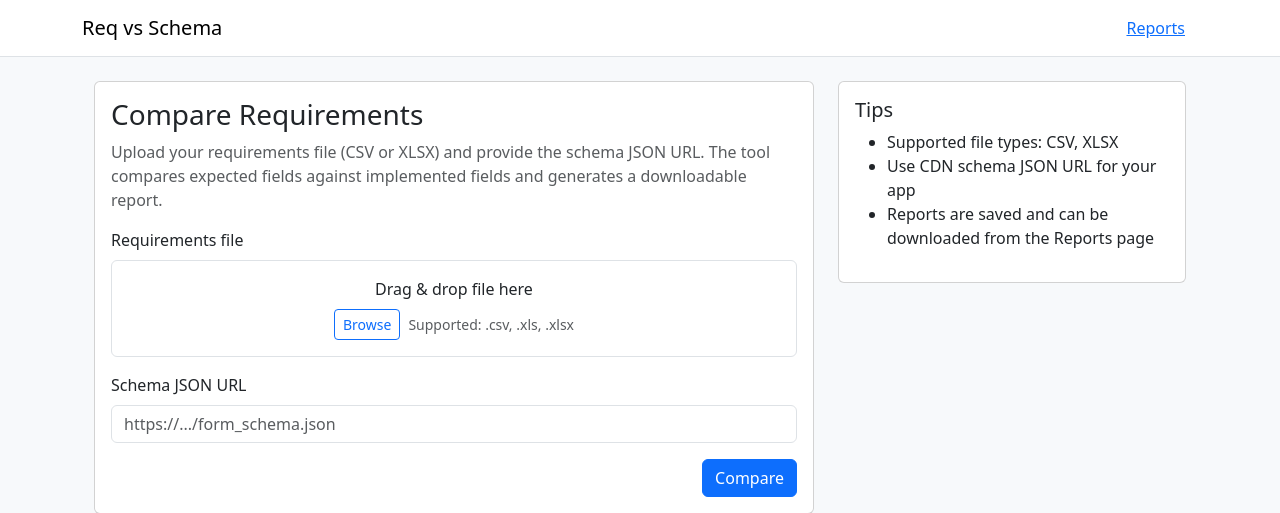
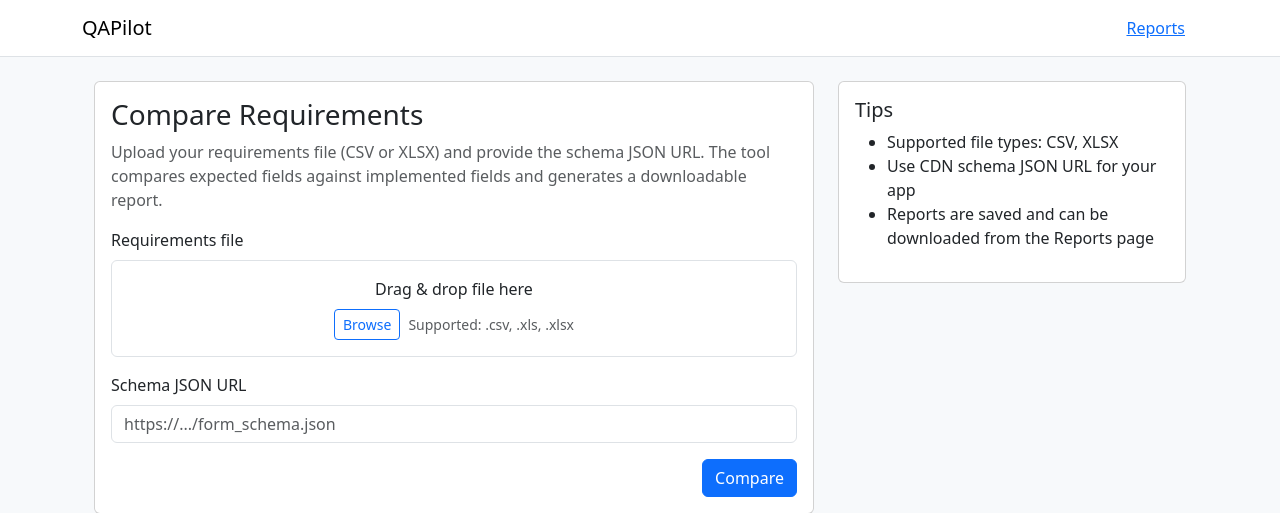
Before and after one commit to sitansh/automation-app, a FastAPI app: page / in a window 1280 px wide. Shown: the top 513 px of the page. Run offline with FastAPI, Linux system fonts and the light colour scheme; some libraries are stand-ins or nearby versions.

Commit message:
Push latest changes

```diff
--- a/frontend/index.html
+++ b/frontend/index.html
@@ -3,7 +3,7 @@
   <head>
     <meta charset="utf-8" />
     <meta name="viewport" content="width=device-width, initial-scale=1.0" />
-    <title>Req vs Schema - UI</title>
+    <title>QAPilot - UI</title>
   </head>
   <body>
     <div id="root"></div>
--- a/frontend/src/components/Topbar.jsx
+++ b/frontend/src/components/Topbar.jsx
@@ -9,7 +9,7 @@ export default function Topbar({showSidebar=true, onToggleSidebar=()=>{}}){
         </button>
       </div>
       <div style={{display:'flex',alignItems:'center',gap:12}}>
-        <div style={{fontWeight:700}}>Req vs Schema</div>
+        <div style={{fontWeight:700}}>QAPilot</div>
       </div>
       <div style={{flex:1}} />
     </div>
--- a/src/ui.py
+++ b/src/ui.py
@@ -28,7 +28,7 @@ from .report_visuals import generate_report_visuals
 
 LOG = logging.getLogger(__name__)
 
-app = FastAPI(title="Req vs Schema Comparator")
+app = FastAPI(title="QAPilot")
 app.add_middleware(
     CORSMiddleware,
     allow_origins=["*"],
--- a/templates/base.html
+++ b/templates/base.html
@@ -3,7 +3,7 @@
   <head>
     <meta charset="utf-8" />
     <meta name="viewport" content="width=device-width, initial-scale=1" />
-    <title>{% block title %}Req vs Schema Comparator{% endblock %}</title>
+    <title>{% block title %}QAPilot{% endblock %}</title>
     <link href="https://unpkg.com/@tabler/core@2.26.0/dist/css/tabler.min.css" rel="stylesheet">
     <link rel="stylesheet" href="https://cdn.datatables.net/1.13.6/css/dataTables.bootstrap5.min.css">
     <style>
@@ -15,7 +15,7 @@
   <body class="layout-navbar-fixed">
     <header class="navbar navbar-expand-md navbar-light bg-white border-bottom">
       <div class="container-xl">
-        <a class="navbar-brand" href="/">Req vs Schema</a>
+        <a class="navbar-brand" href="/">QAPilot</a>
         <div class="ms-auto">
           <a href="/reports" class="btn btn-link">Reports</a>
         </div>
--- a/templates/index.html
+++ b/templates/index.html
@@ -3,7 +3,7 @@
   <head>
     <meta charset="utf-8">
     <meta name="viewport" content="width=device-width, initial-scale=1">
-    <title>Req vs Schema Comparator</title>
+    <title>QAPilot</title>
     <link href="https://cdn.jsdelivr.net/npm/bootstrap@5.3.0/dist/css/bootstrap.min.css" rel="stylesheet">
     <link rel="stylesheet" href="https://cdn.datatables.net/1.13.6/css/dataTables.bootstrap5.min.css">
     <style>
--- a/templates/reports.html
+++ b/templates/reports.html
@@ -1,5 +1,5 @@
 {% extends 'base.html' %}
-{% block title %}Reports - Req vs Schema{% endblock %}
+{% block title %}Reports - QAPilot{% endblock %}
 {% block content %}
 <div class="row">
   <div class="col-12">
--- a/templates/results.html
+++ b/templates/results.html
@@ -15,7 +15,7 @@
   </head>
   <body>
     {% extends 'base.html' %}
-    {% block title %}Results - Req vs Schema{% endblock %}
+    {% block title %}Results - QAPilot{% endblock %}
     {% block content %}
     <div class="row">
       <div class="col-xl-3">
```
